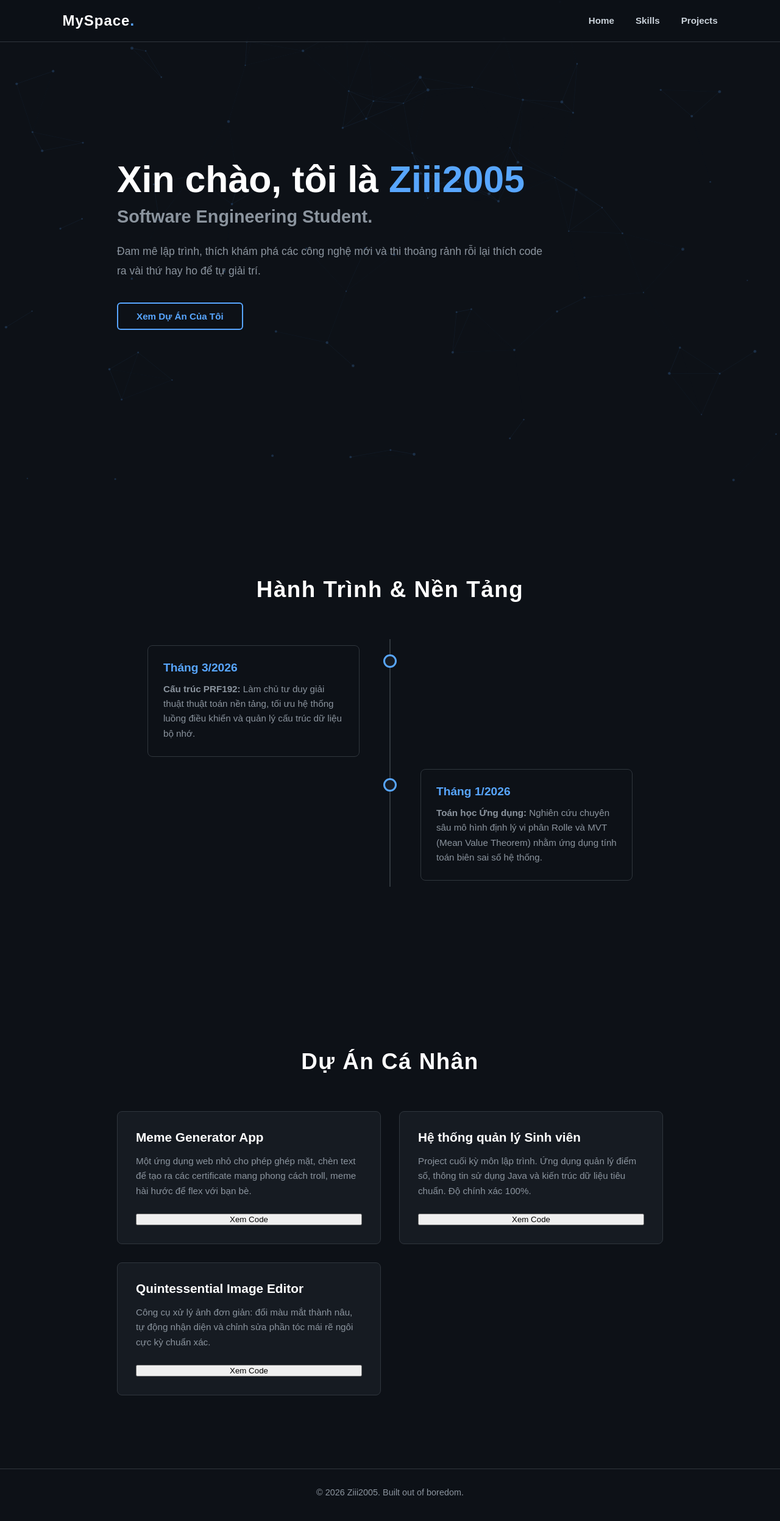
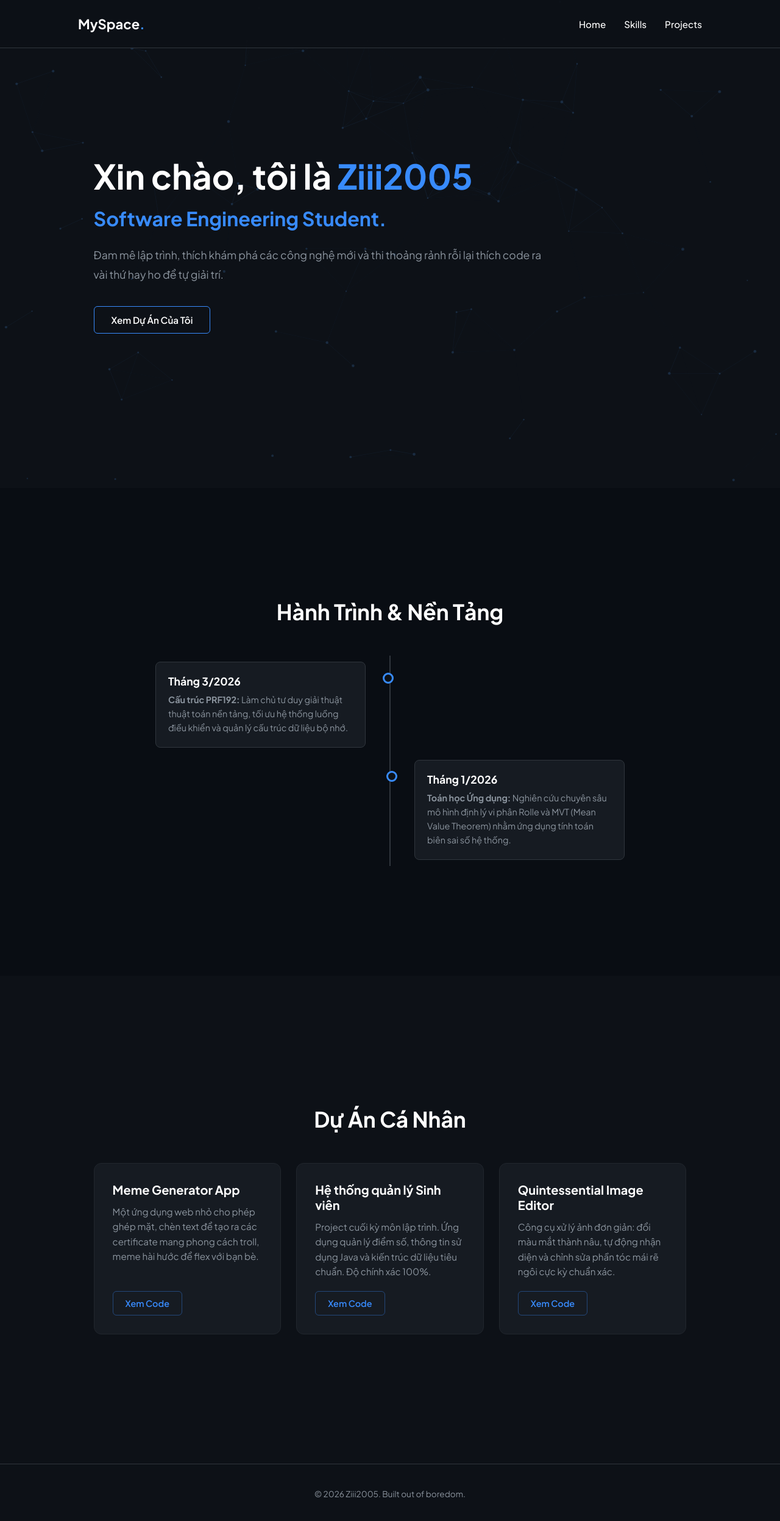
Before and after one commit to Ziii2005/my-portfolio, a plain HTML site: page index.html in a window 1280 px wide. Shown: the whole page at 61% size. Drawn offline with Linux system fonts and the light colour scheme; files whose address does not match are found by name.

Commit message:
Update styles for various elements in style.css

```diff
--- a/style.css
+++ b/style.css
@@ -1,33 +1,19 @@
 :root {
     --bg-color: #0d1117;
     --text-color: #c9d1d9;
-    --accent-color: #58a6ff;
+    --accent-color: #388bfd;
     --secondary-bg: #161b22;
     --border-color: #30363d;
-    --card-hover: #21262d;
+    --card-bg: #161b22;
+    --card-border: #21262d;
 }
 
 * {
     margin: 0;
     padding: 0;
     box-sizing: border-box;
-    font-family: 'Poppins', sans-serif;
+    font-family: 'Plus Jakarta Sans', sans-serif;
     scroll-behavior: smooth;
-}
-
-/* Tối ưu hóa thanh cuộn trình duyệt */
-::-webkit-scrollbar {
-    width: 8px;
-}
-::-webkit-scrollbar-track {
-    background: var(--bg-color);
-}
-::-webkit-scrollbar-thumb {
-    background: var(--border-color);
-    border-radius: 4px;
-}
-::-webkit-scrollbar-thumb:hover {
-    background: var(--accent-color);
 }
 
 body {
@@ -43,29 +29,28 @@ body {
     width: 100%;
     height: 100%;
     z-index: -1;
-    opacity: 0.4;
+    opacity: 0.35;
 }
 
-/* Thanh điều hướng hiện đại */
+/* Navigation */
 nav {
     position: fixed;
     top: 0;
     width: 100%;
-    padding: 20px 8%;
+    padding: 25px 10%;
     display: flex;
     justify-content: space-between;
     align-items: center;
-    background: rgba(13, 17, 23, 0.8);
+    background: rgba(13, 17, 23, 0.85);
     backdrop-filter: blur(12px);
     z-index: 1000;
     border-bottom: 1px solid var(--border-color);
 }
 
 nav .logo {
-    font-size: 24px;
+    font-size: 22px;
     font-weight: 700;
     color: #fff;
-    letter-spacing: 1px;
 }
 
 nav .logo span {
@@ -78,25 +63,25 @@ nav ul {
 }
 
 nav ul li {
-    margin-left: 35px;
+    margin-left: 30px;
 }
 
 nav ul li a {
     text-decoration: none;
-    color: var(--text-color);
-    font-weight: 600;
+    color: #fff;
+    font-weight: 500;
     font-size: 0.95rem;
-    transition: color 0.3s ease;
+    transition: color 0.2s ease;
 }
 
 nav ul li a:hover {
     color: var(--accent-color);
 }
 
-/* Các phân vùng chính */
+/* Layout Sections */
 section {
     min-height: 100vh;
-    padding: 120px 15%;
+    padding: 140px 12%;
     display: flex;
     flex-direction: column;
     justify-content: center;
@@ -104,23 +89,22 @@ section {
 
 .section-title {
     text-align: center;
-    font-size: 2.3rem;
-    margin-bottom: 60px;
+    font-size: 2.2rem;
+    margin-bottom: 50px;
     color: #fff;
     font-weight: 700;
-    letter-spacing: 1.5px;
 }
 
-/* Hero Section */
+/* Home / Hero Section */
 #home .hero-content {
-    max-width: 700px;
+    max-width: 750px;
 }
 
 #home h2 {
-    font-size: 3.8rem;
+    font-size: 3.5rem;
     color: #fff;
     font-weight: 700;
-    margin-bottom: 10px;
+    margin-bottom: 15px;
 }
 
 #home .highlight {
@@ -128,9 +112,10 @@ section {
 }
 
 #home h3 {
-    font-size: 1.8rem;
-    color: #8b949e;
+    font-size: 2rem;
+    color: var(--accent-color);
     margin-bottom: 25px;
+    font-weight: 700;
 }
 
 #home p {
@@ -140,34 +125,50 @@ section {
     margin-bottom: 35px;
 }
 
+/* Buttons */
 .btn {
-    padding: 12px 30px;
+    padding: 12px 28px;
     background-color: transparent;
-    color: var(--accent-color);
-    border: 2px solid var(--accent-color);
+    color: #fff;
+    border: 1px solid var(--accent-color);
     border-radius: 6px;
     cursor: pointer;
     text-decoration: none;
     font-weight: 600;
     font-size: 0.95rem;
-    transition: all 0.3s ease;
+    transition: all 0.2s ease;
     display: inline-block;
 }
 
 .btn:hover {
-    background-color: var(--accent-color);
-    color: var(--bg-color);
-    box-shadow: 0 0 20px rgba(88, 166, 255, 0.4);
+    background-color: rgba(56, 139, 253, 0.1);
+    transform: translateY(-2px);
 }
 
-/* Dòng thời gian hệ thống */
-#timeline {
-    background-color: var(--secondary-bg);
+.btn-code {
+    padding: 10px 20px;
+    background-color: transparent;
+    color: var(--accent-color);
+    border: 1px solid rgba(56, 139, 253, 0.4);
+    border-radius: 6px;
+    cursor: pointer;
+    font-weight: 600;
+    font-size: 0.9rem;
+    transition: all 0.2s ease;
+    align-self: flex-start;
 }
+
+.btn-code:hover {
+    background-color: rgba(56, 139, 253, 0.15);
+    border-color: var(--accent-color);
+}
+
+/* Timeline Components */
+#skills { background-color: #090d13; }
 
 .timeline-container {
     position: relative;
-    max-width: 900px;
+    max-width: 850px;
     margin: 0 auto;
     width: 100%;
 }
@@ -184,7 +185,7 @@ section {
 }
 
 .timeline-item {
-    padding: 10px 50px;
+    padding: 10px 40px;
     position: relative;
     width: 50%;
 }
@@ -192,78 +193,69 @@ section {
 .timeline-item::after {
     content: '';
     position: absolute;
-    width: 16px;
-    height: 16px;
-    background: var(--secondary-bg);
+    width: 12px;
+    height: 12px;
+    background: var(--bg-color);
     border: 3px solid var(--accent-color);
-    top: 25px;
+    top: 28px;
     border-radius: 50%;
     z-index: 1;
 }
 
 .left { left: 0; }
 .right { left: 50%; }
-.left::after { right: -11px; }
-.right::after { left: -11px; }
+.left::after { right: -6px; }
+.right::after { left: -6px; }
 
 .timeline-content {
-    padding: 25px;
-    background: var(--bg-color);
+    padding: 20px;
+    background: var(--secondary-bg);
     border-radius: 8px;
     border: 1px solid var(--border-color);
 }
 
-.timeline-content h3 {
-    color: var(--accent-color);
-    margin-bottom: 12px;
-    font-size: 1.2rem;
-}
+.timeline-content h3 { color: #fff; margin-bottom: 8px; font-size: 1.1rem; }
+.timeline-content p { font-size: 0.9rem; color: #8b949e; line-height: 1.6; }
 
-.timeline-content p {
-    font-size: 0.95rem;
-    color: #8b949e;
-    line-height: 1.6;
-}
-
-/* Lưới cấu trúc dự án */
+/* Grid dự án (Giữ nguyên form bo góc mượt của bạn) */
 .projects-grid {
     display: grid;
-    grid-template-columns: repeat(auto-fit, minmax(300px, 1fr));
-    gap: 30px;
+    grid-template-columns: repeat(auto-fit, minmax(280px, 1fr));
+    gap: 25px;
 }
 
 .project-card {
-    background-color: var(--secondary-bg);
+    background-color: var(--card-bg);
     padding: 30px;
-    border-radius: 8px;
-    border: 1px solid var(--border-color);
-    transition: all 0.3s cubic-bezier(0.25, 0.8, 0.25, 1);
+    border-radius: 12px;
+    border: 1px solid var(--card-border);
     display: flex;
     flex-direction: column;
     justify-content: space-between;
+    min-height: 240px;
+    transition: transform 0.2s ease, border-color 0.2s ease;
 }
 
 .project-card:hover {
-    transform: translateY(-5px);
-    border-color: var(--accent-color);
-    background-color: var(--card-hover);
-    box-shadow: 0 10px 25px rgba(0, 0, 0, 0.3);
+    transform: translateY(-4px);
+    border-color: #444c56;
 }
 
 .project-card h3 {
     color: #fff;
-    margin-bottom: 15px;
-    font-size: 1.3rem;
+    margin-bottom: 12px;
+    font-size: 1.25rem;
+    font-weight: 700;
 }
 
 .project-card p {
     color: #8b949e;
-    margin-bottom: 25px;
     font-size: 0.95rem;
     line-height: 1.6;
+    margin-bottom: 20px;
 }
 
-/* Cửa sổ tương tác sâu (Modals) */
+/* Modals Overlay & Content */
 .modal-overlay {
     position: fixed;
     top: 0;
@@ -271,14 +263,14 @@ section {
     width: 100%;
     height: 100%;
     background: rgba(13, 17, 23, 0.85);
-    backdrop-filter: blur(6px);
+    backdrop-filter: blur(5px);
     display: flex;
     justify-content: center;
     align-items: center;
     z-index: 2000;
     opacity: 0;
     visibility: hidden;
-    transition: all 0.3s ease;
+    transition: all 0.25s ease;
 }
 
 .modal-overlay.active {
@@ -289,13 +281,13 @@ section {
 .modal-content {
     background: var(--secondary-bg);
     border: 1px solid var(--border-color);
-    padding: 40px;
+    padding: 35px;
     border-radius: 12px;
-    max-width: 650px;
-    width: 85%;
+    max-width: 550px;
+    width: 90%;
     position: relative;
-    transform: scale(0.9);
-    transition: all 0.3s ease;
+    transform: scale(0.95);
+    transition: all 0.25s ease;
 }
 
 .modal-overlay.active .modal-content {
@@ -305,64 +297,31 @@ section {
 
 .close-modal {
     position: absolute;
-    top: 20px;
-    right: 25px;
-    font-size: 32px;
+    top: 15px;
+    right: 20px;
+    font-size: 28px;
     color: #8b949e;
     cursor: pointer;
-    transition: color 0.2s ease;
 }
 
 .close-modal:hover { color: #fff; }
-.modal-content h2 { color: #fff; margin-bottom: 20px; font-size: 1.8rem; }
-.modal-content p { color: #8b949e; line-height: 1.7; margin-bottom: 20px; }
-.modal-content ul { margin-left: 20px; color: #8b949e; line-height: 1.8; }
-.modal-content ul li { margin-bottom: 8px; }
-
-/* Form liên hệ chuyên nghiệp */
-#contact {
-    background-color: var(--secondary-bg);
-}
-
-.contact-form {
-    max-width: 650px;
-    margin: 0 auto;
-    display: flex;
-    flex-direction: column;
-    gap: 20px;
-    width: 100%;
-}
-
-.contact-form input, .contact-form textarea {
-    width: 100%;
-    padding: 16px;
-    border-radius: 6px;
-    background: var(--bg-color);
-    border: 1px solid var(--border-color);
-    color: #fff;
-    font-size: 0.95rem;
-    outline: none;
-    transition: border-color 0.3s ease;
-}
-
-.contact-form input:focus, .contact-form textarea:focus {
-    border-color: var(--accent-color);
-}
+.modal-content h2 { color: #fff; margin-bottom: 15px; font-size: 1.5rem; }
+.modal-content p { color: #8b949e; margin-bottom: 15px; font-size: 0.95rem; }
+.modal-content ul { margin-left: 20px; color: #8b949e; font-size: 0.9rem; line-height: 1.7; }
 
 footer {
     text-align: center;
-    padding: 30px;
-    background: var(--bg-color);
+    padding: 40px;
     border-top: 1px solid var(--border-color);
-    font-size: 0.9rem;
+    font-size: 0.85rem;
     color: #8b949e;
 }
 
-/* Lớp xử lý hiệu ứng cuộn mượt */
+/* Scroll Animation classes */
 .fade-in {
     opacity: 0;
-    transform: translateY(20px);
-    transition: opacity 0.8s ease, transform 0.8s ease;
+    transform: translateY(15px);
+    transition: opacity 0.6s ease, transform 0.6s ease;
 }
 
 .fade-in.appear {
```
